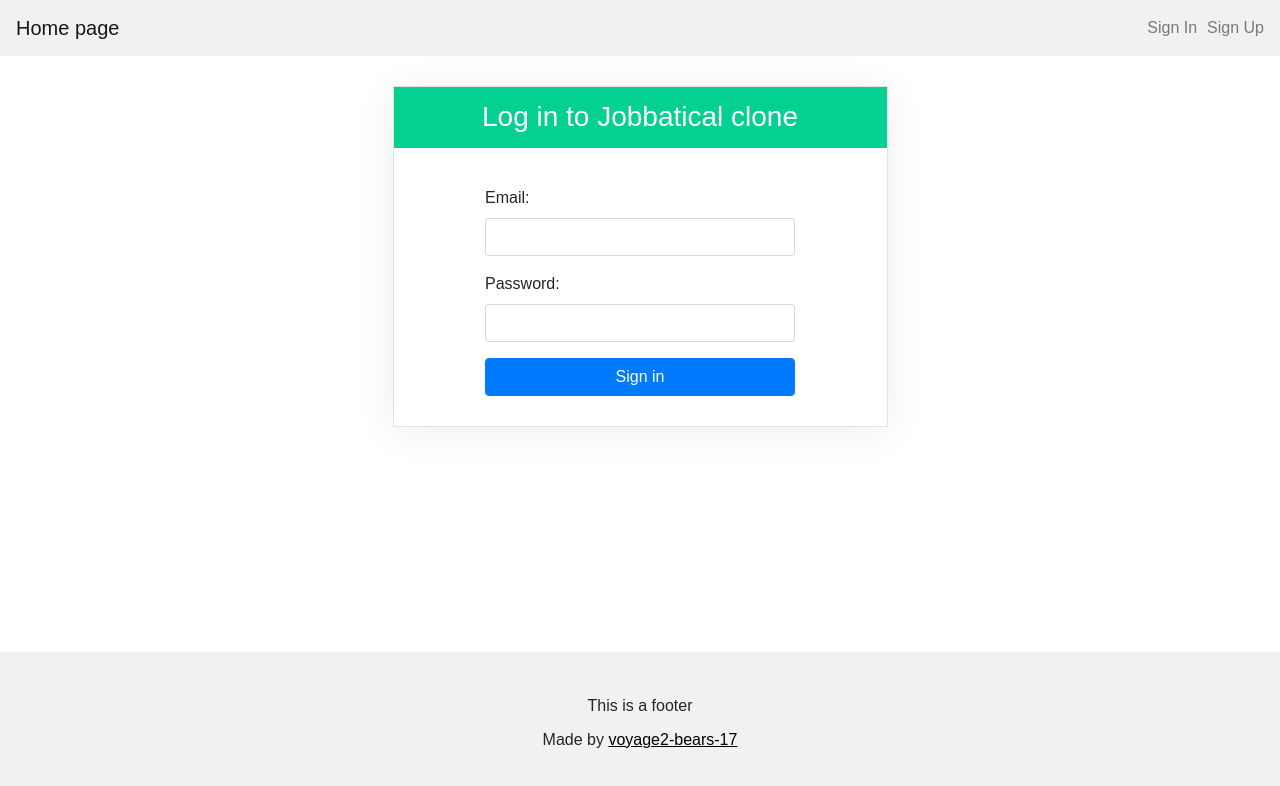
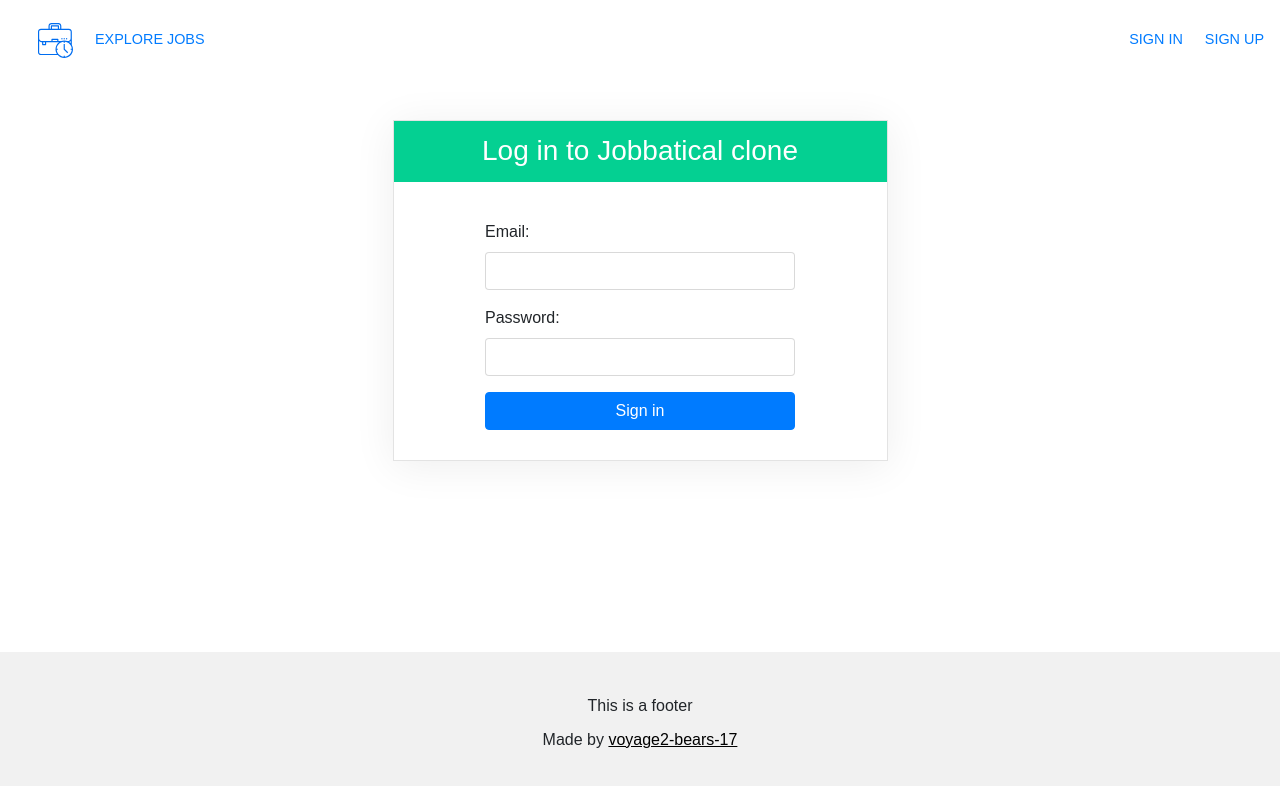
Before and after one commit to NinoMaj/Voyage2-Bears-17, a React (Create React App) app in the folder client/: page /signin in a window 1280 px wide. Shown: the top 786 px of the page. Built offline with nearby package versions, Linux system fonts and the light colour scheme.

Commit message:
Make a navigation.

```diff
--- a/client/src/components/Navigation/index.js
+++ b/client/src/components/Navigation/index.js
@@ -2,27 +2,50 @@ import React, { Component } from 'react';
 import { connect } from 'react-redux';
 import { Link } from 'react-router-dom';
 
-import {
-  Navigation,
-  NavUl,
-  NavLi,
-} from './style';
+import { Navigation, NavUl, NavLi, HideTabOnXS, HideTabOnXSActive, Nav } from './style';
+import logo from '../../briefcase.svg';
 
 class Header extends Component {
+  constructor() {
+    super();
+
+    this.state = { isJobsActive: false };
+  }
+
+  handleJobPageClick = e => this.setState({ isJobsActive: true });
+  handleNonJobPageClick = e => this.setState({ isJobsActive: false });
+
   renderLinks() {
     if (this.props.authenticated) {
       return (
-        <NavLi className="nav-item">
-          <Link className="nav-link" to="/signout">Sign out</Link>
+        <NavLi
+          className="nav-item"
+          onClick={this.handleNonJobPageClick}
+        >
+          <Link className="nav-link" to="/signout">
+            SIGN OUT
+          </Link>
         </NavLi>
       );
     }
     return [
-      <NavLi className="nav-item" key={1}>
-        <Link className="nav-link" to="/signin">Sign In</Link>
+      <NavLi
+        className="nav-item"
+        key={1}
+        onClick={this.handleNonJobPageClick}
+      >
+        <Link className="nav-link" to="/signin">
+          SIGN IN
+        </Link>
       </NavLi>,
-      <NavLi className="nav-item" key={2}>
-        <Link className="nav-link" to="/signup">Sign Up</Link>
+      <NavLi
+        className="nav-item"
+        key={2}
+        onClick={this.handleNonJobPageClick}
+      >
+        <Link className="nav-link" to="/signup">
+          SIGN UP
+        </Link>
       </NavLi>,
     ];
   }
@@ -30,12 +53,41 @@ class Header extends Component {
   render() {
     return (
       <Navigation>
-        <nav className="navbar navbar-light">
-          <Link to="/" className="navbar-brand">Home page</Link>
+        <Nav className="navbar navbar-inverse fixed-top">
           <NavUl className="navbar-nav">
+            <NavLi className="nav-item">
+              <Link
+                to="/"
+                className="nav-link"
+                onClick={this.handleNonJobPageClick}
+              >
+                <img src={logo} style={{ height: 35 }} alt="logo" />
+              </Link>
+            </NavLi>
+            { this.state.isJobsActive ?
+              <HideTabOnXSActive
+                className="nav-item"
+              >
+                <Link className="nav-link" to="/jobs">
+                  EXPLORE JOBS
+                </Link>
+              </HideTabOnXSActive>
+              :
+              <HideTabOnXS
+                className="nav-item"
+                onClick={this.handleJobPageClick}
+              >
+                <Link className="nav-link" to="/jobs">
+                  EXPLORE JOBS
+                </Link>
+              </HideTabOnXS>
+            }
+          </NavUl>
+
+          <NavUl className="nav navbar-nav navbar-right nav-auth">
             {this.renderLinks()}
           </NavUl>
-        </nav>
+        </Nav>
       </Navigation>
     );
   }
--- a/client/src/components/Navigation/style.jsx
+++ b/client/src/components/Navigation/style.jsx
@@ -2,7 +2,13 @@ import styled from 'styled-components';
 
 export const Navigation = styled.div`
   background-color: #f1f1f1;
-  margin-bottom: 30px;
+  margin-bottom: 120px;
+  font-size: 0.9em;
+`;
+
+export const Nav = styled.nav`
+  min-height: 80px;
+  line-height: 3;
 `;
 
 export const NavUl = styled.ul`
@@ -10,5 +16,23 @@ export const NavUl = styled.ul`
 `;
 
 export const NavLi = styled.li`
-  margin-left: 10px;
+  margin-left: 22px;
 `;
+
+export const HideTabOnXS = styled.li`
+  margin-left: 22px;
+
+  @media (max-width: 768px) {
+    display: none !important;
+  }
+`;
+
+export const HideTabOnXSActive = styled.li`
+  margin-left: 22px;
+  border-bottom: 5px solid #007BCE;
+  margin-bottom: -5px;
+
+  @media (max-width: 768px) {
+    display: none !important;
+  }
+`;
```
Also changed, not shown: client/src/briefcase.svg (added), client/src/pencil.png (deleted).
